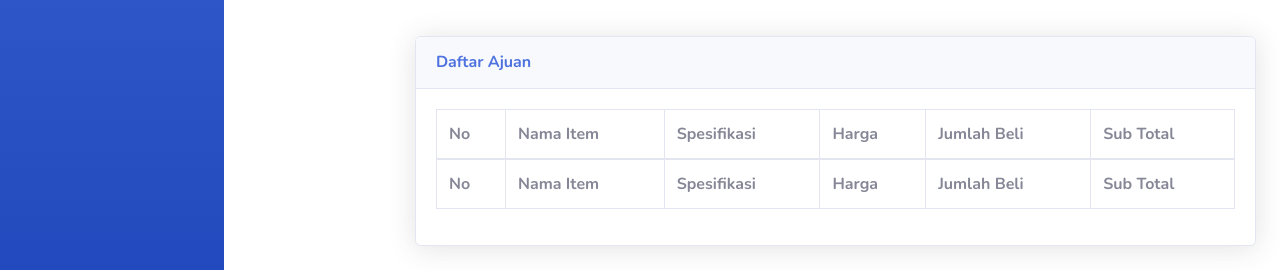
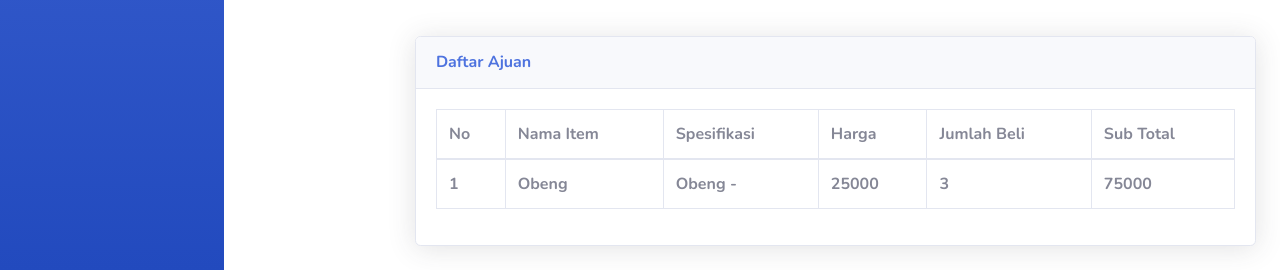
Before and after one commit to RdtGames12/pengajuan_sarana, a PHP site: page /alat_praktik.php in a window 1280 px wide. Shown: the part 776-1046 px from the top of the page. Run offline with PHP 8.4, Linux system fonts and the light colour scheme; data comes from the database, SQL or seed files in the repository; lists and menus that the app fills with data are empty.

Commit message:
alat praktik update

```diff
--- a/rkas/alat_praktik.php
+++ b/rkas/alat_praktik.php
@@ -344,17 +344,23 @@ include "koneksi.php";
                                     </thead>
                                     <tfoot>
                                         <tr>
-                                            <th>No</th>
-                                            <th>Nama Item</th>
-                                            <th>Spesifikasi</th>
-                                            <th>Harga</th>
-                                            <th>Jumlah Beli</th>
-                                            <th>Sub Total</th>
+                                            <?php
+                                            include "koneksi.php";
+                                            $sql = mysqli_query($conn, "SELECT * FROM tb_alat");
+                                            foreach ($sql as $row) :
+                                            ?>
+                                            <th><?= $row["id_alat"];?></th>
+                                            <th><?= $row["item"];?></th>
+                                            <th><?= $row["spesifikasi"];?></th>
+                                            <th><?= $row["harga"];?></th>
+                                            <th><?= $row["qty"];?></th>
+                                            <th><?= $subtotal = $row["harga"] * $row["qty"];?></th>
                                         </tr>
                                     </tfoot>
                                     <tbody>
 
                                     </tbody>
+                                    <?php endforeach;?>
                                 </table>
                             </div>
                         </div>
```
